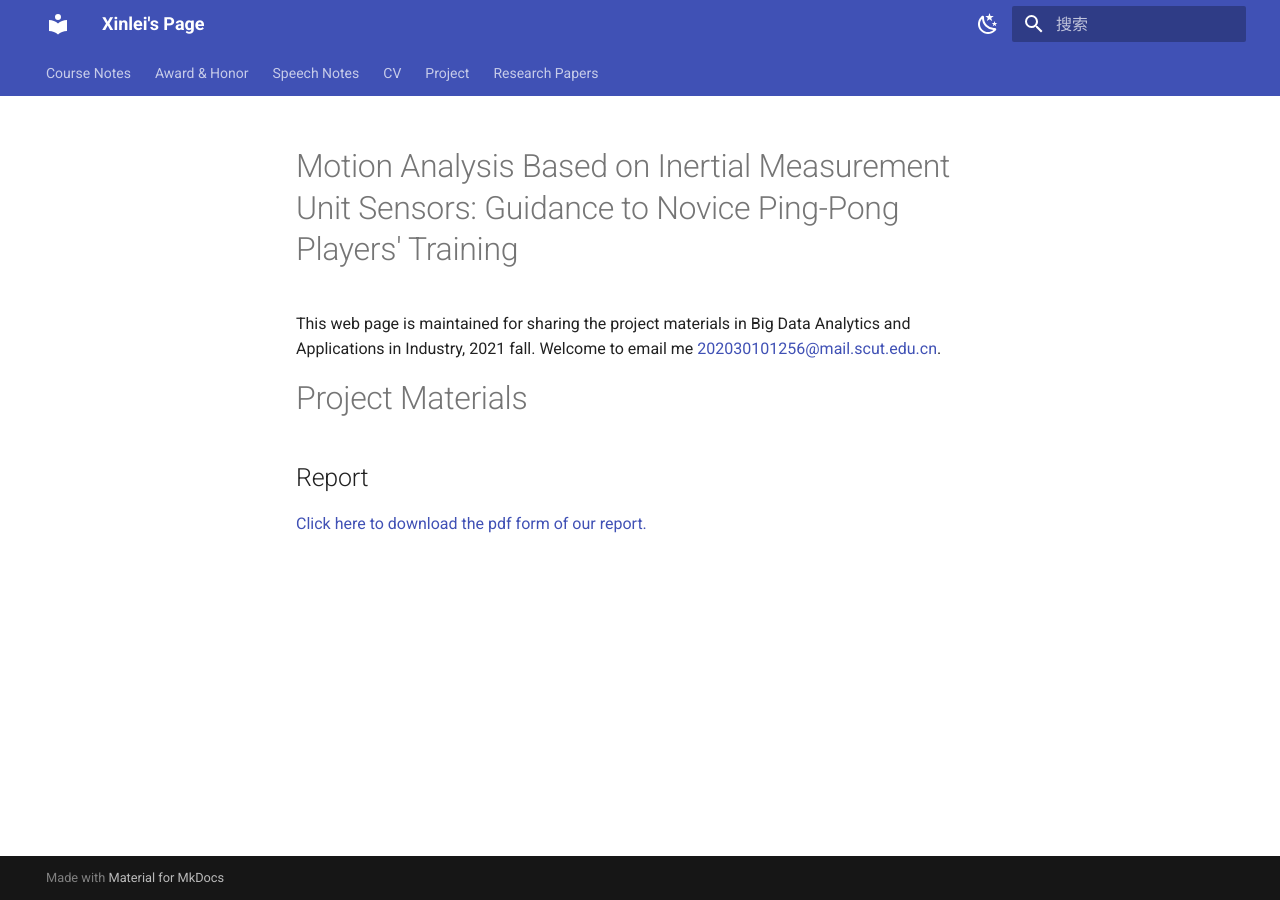
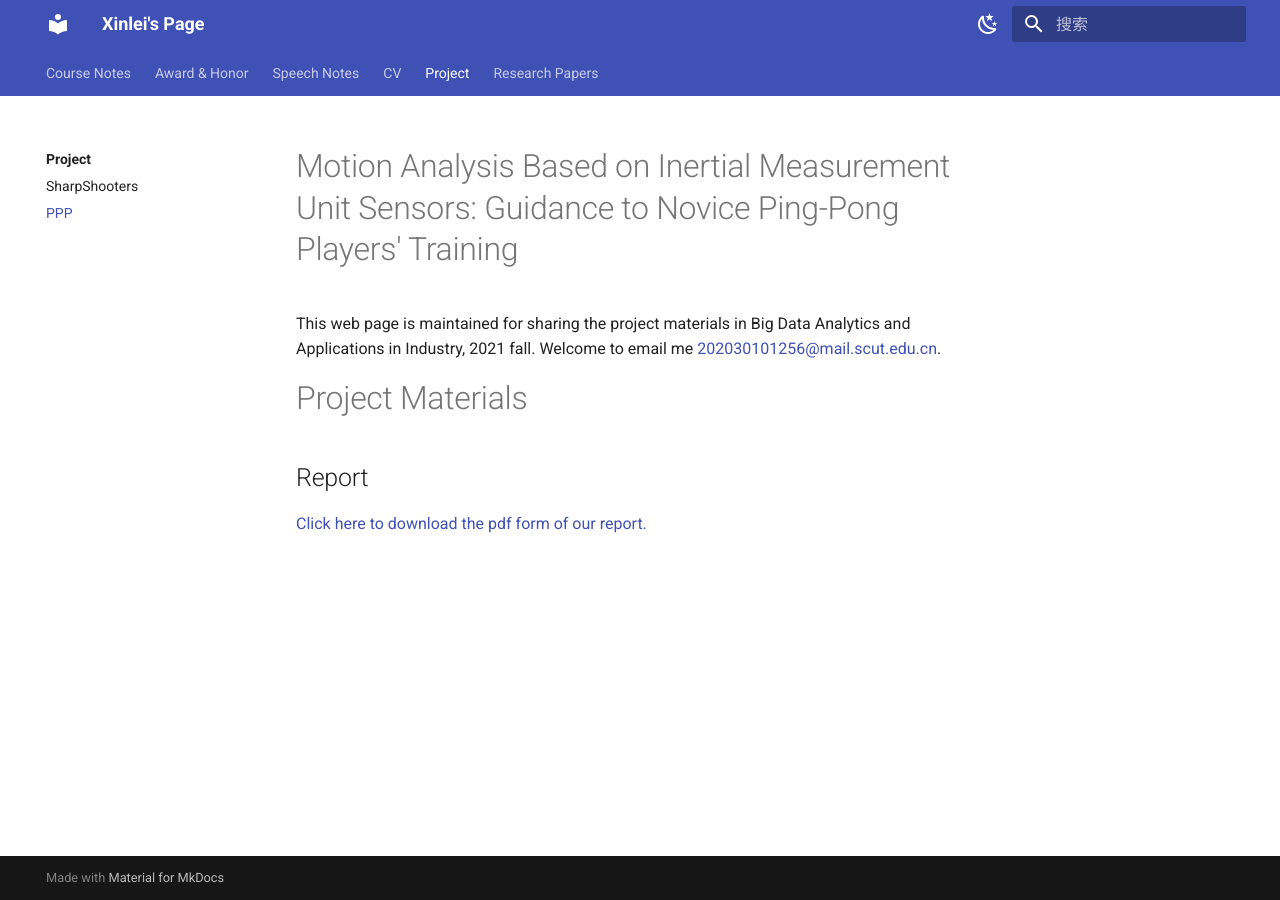
Before and after one commit to GuanQinG-GitHub/personal-website, an MkDocs documentation site: the page built from docs/Projects/PPP/PPP.md, in a window 1280 px wide. Built offline with MkDocs 1.6.1 and Material for MkDocs 9.7.7, drawn with Linux system fonts in a browser that asks for light colours.

Commit message:
Update mkdocs.yml

```diff
--- a/mkdocs.yml
+++ b/mkdocs.yml
@@ -34,6 +34,8 @@ nav:
 
  - Project:
    - Projects/index.md
+   - SharpShooters: Projects/SharpShooters.md
+   - PPP: Projects/PPP/PPP.md
 
  - Research Papers:
    - Research_Papers/index.md
```
